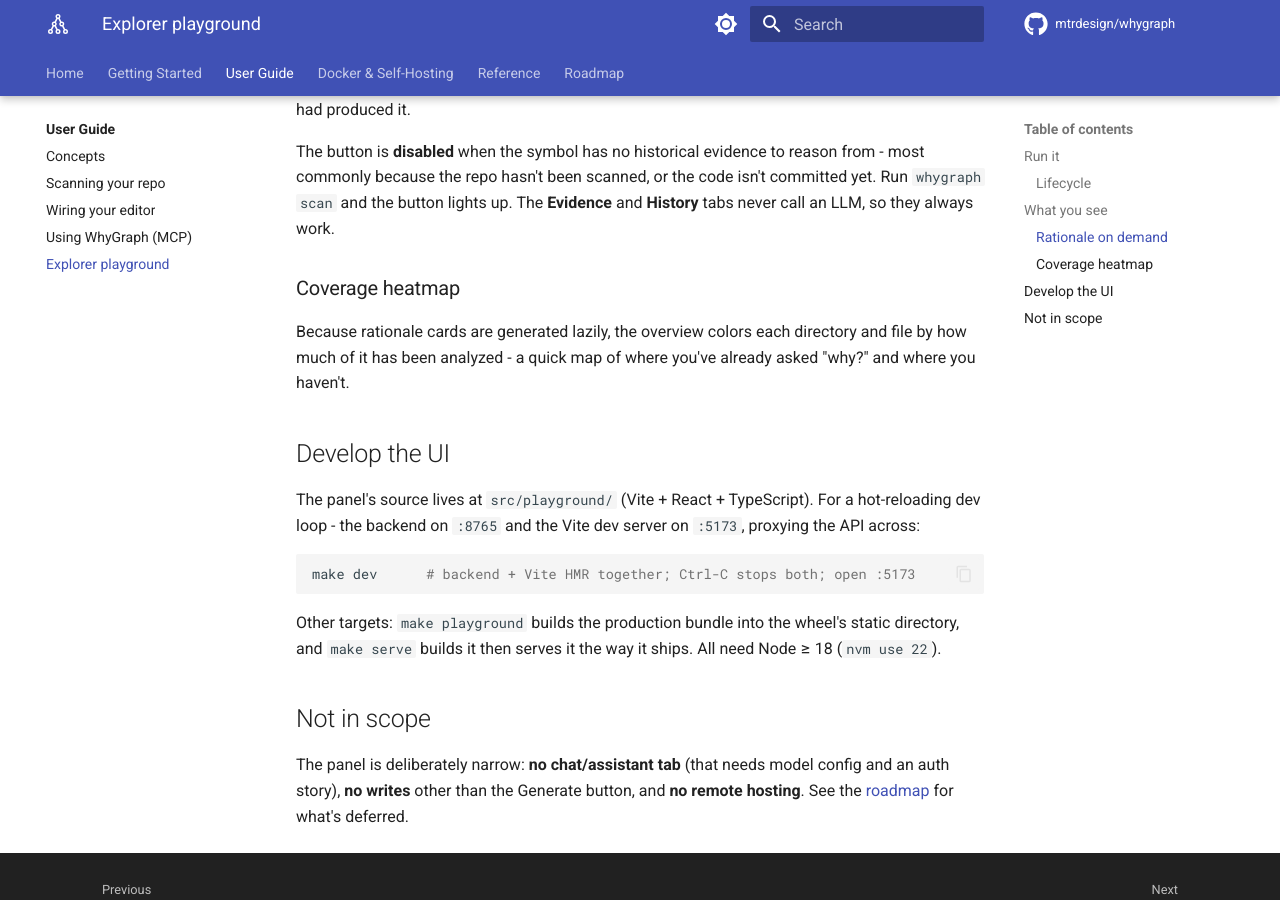
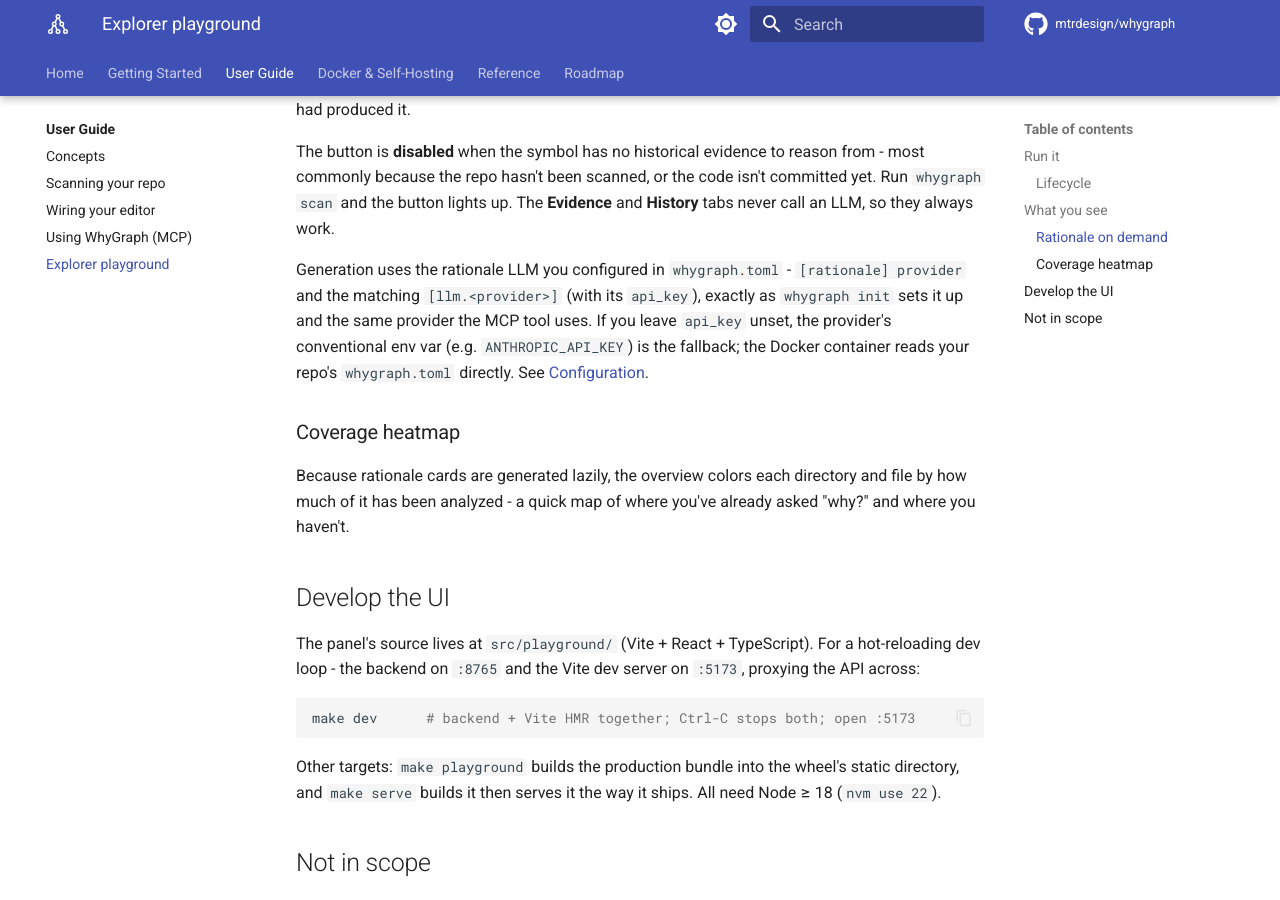
Before and after one commit to mtrdesign/whygraph, an MkDocs documentation site: the page built from docs/guide/playground.md, in a window 1280 px wide and 900 px high, scrolled down 2080 px. Built offline with MkDocs 1.6.1 and Material for MkDocs 9.7.7, drawn with Linux system fonts in a browser that asks for light colours; comment, search, counter and statistics services are not loaded.

Commit message:
docs(playground): note rationale generation uses the whygraph.toml LLM config
Clarify that the Generate button uses the [rationale] provider + [llm.<provider>]
api_key from whygraph.toml (what `whygraph init` sets up), with the provider env
var only as a fallback — not an env-first requirement.

```diff
--- a/docs/guide/playground.md
+++ b/docs/guide/playground.md
@@ -94,6 +94,12 @@
 because the repo hasn't been scanned, or the code isn't committed yet. Run `whygraph scan` and the
 button lights up. The **Evidence** and **History** tabs never call an LLM, so they always work.
 
+Generation uses the rationale LLM you configured in `whygraph.toml` - `[rationale] provider` and the
+matching `[llm.<provider>]` (with its `api_key`), exactly as `whygraph init` sets it up and the same
+provider the MCP tool uses. If you leave `api_key` unset, the provider's conventional env var (e.g.
+`ANTHROPIC_API_KEY`) is the fallback; the Docker container reads your repo's `whygraph.toml` directly.
+See [Configuration](../reference/configuration.md).
+
 ### Coverage heatmap
 
 Because rationale cards are generated lazily, the overview colors each directory and file by how much
```
